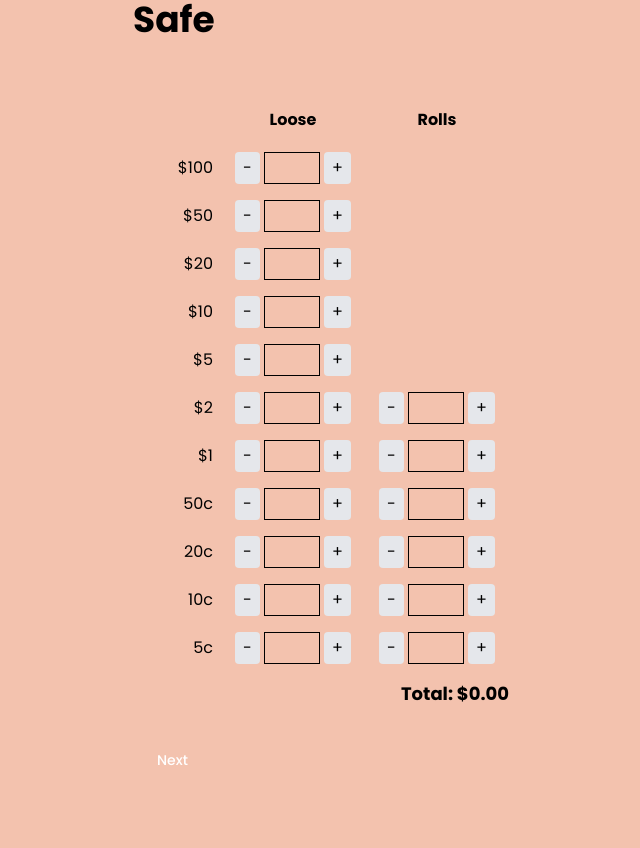
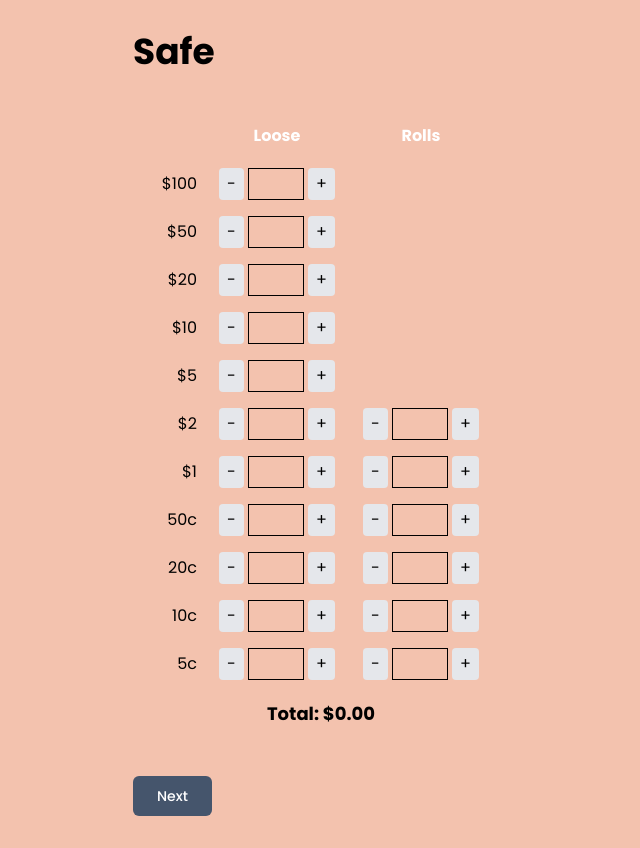
Before and after one commit to G-Tang2/sushi-sushi-EOD, a Next.js app: page /safe in a window 1280 px wide. Shown: the whole page, without its empty margins (123-763 px from the left). Before the commit the page ends 812 px from the top, so only its background shows below. Built offline with nearby package versions, Linux system fonts and the light colour scheme.

Commit message:
styled safe page

```diff
--- a/app/safe/page.tsx
+++ b/app/safe/page.tsx
@@ -10,8 +10,8 @@ export default function Safe() {
   return (
     <div className="flex min-h-screen items-center justify-center">
       <main className="flex min-h-screen w-full max-w-3xl flex-col items-center sm:items-start">
-        <h1 className="mb-8 text-4xl font-bold">Safe</h1>
-        <div className="flex-1 p-4">
+        <h1 className="my-8 text-4xl font-bold">Safe</h1>
+        <div className="flex-1">
           <MoneyCounter
             denominations={denominations}
             quantitiesAtom={safeQuantitiesAtom}
@@ -19,7 +19,7 @@ export default function Safe() {
           />
         </div>
         <Link href="/till" passHref>
-          <Button size="lg" className="mb-8">
+          <Button size="lg" className="my-8">
             Next
           </Button>
         </Link>
--- a/components/ui/MoneyCounter/index.tsx
+++ b/components/ui/MoneyCounter/index.tsx
@@ -32,7 +32,7 @@ export default function MoneyCounter({
   return (
     <div className="bg-custom-cream rounded-2xl max-w-lg mx-auto p-4 space-y-4">
       {/* Header Row: aligned with columns */}
-      <div className="flex bg-custom-peach py-1 items-center mb-2 font-semibold">
+      <div className="flex text-white rounded-md bg-custom-peach py-1 items-center mb-2 font-semibold">
         <div className="w-10 mx-2"></div>
         <div className="w-28 text-center mx-4">Loose</div>
         <div className="w-28 text-center mx-4">{rollsAtom ? "Rolls" : ""}</div>
@@ -67,7 +67,7 @@ export default function MoneyCounter({
       ))}
 
       {/* Total value display */}
-      <div className="mt-4 font-semibold text-lg text-right">
+      <div className="mt-5 font-semibold text-lg text-center">
         Total: ${total.toFixed(2)}
       </div>
     </div>
--- a/components/ui/button.tsx
+++ b/components/ui/button.tsx
@@ -9,7 +9,7 @@ const buttonVariants = cva(
   {
     variants: {
       variant: {
-        default: "bg-custom-peach text-white hover:bg-primary/90",
+        default: "bg-slate-600 text-white hover:bg-slate-600/90",
         destructive:
           "bg-destructive text-white hover:bg-destructive/90 focus-visible:ring-destructive/20 dark:focus-visible:ring-destructive/40 dark:bg-destructive/60",
         outline:
```
